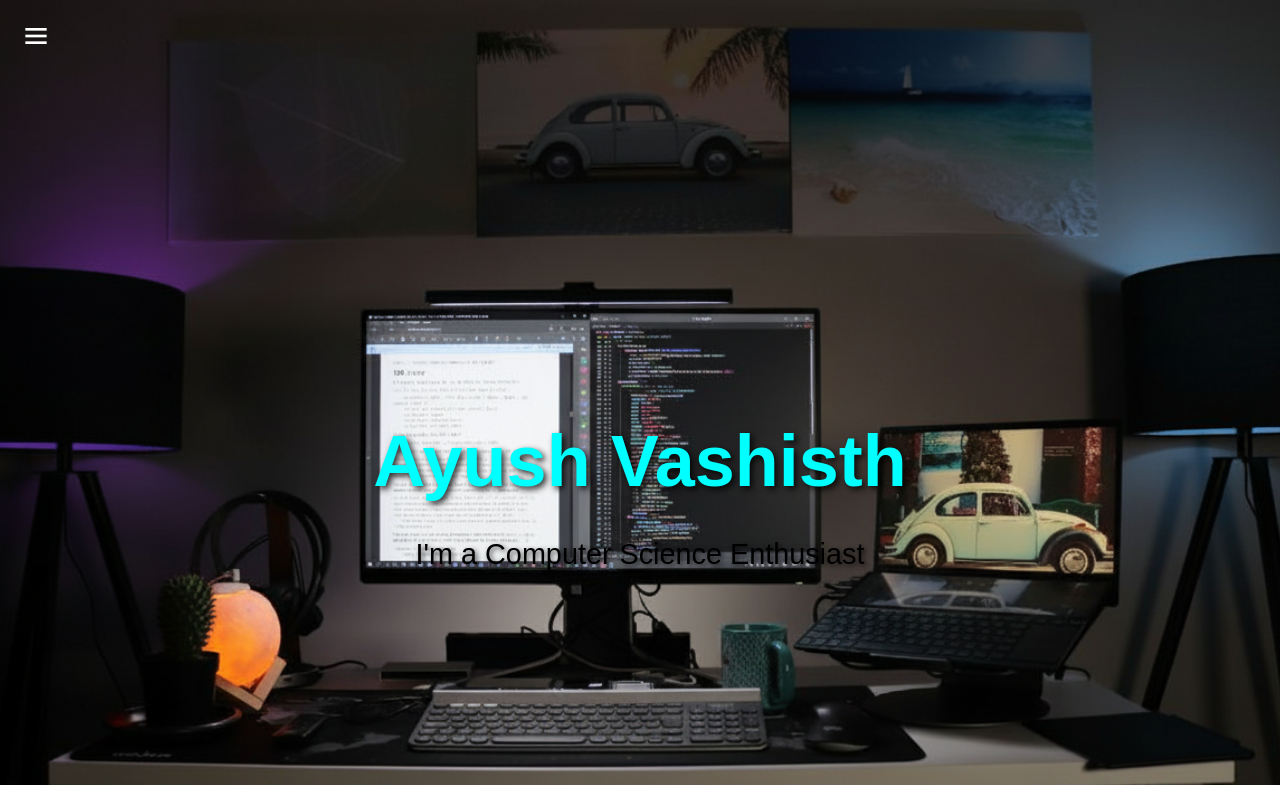
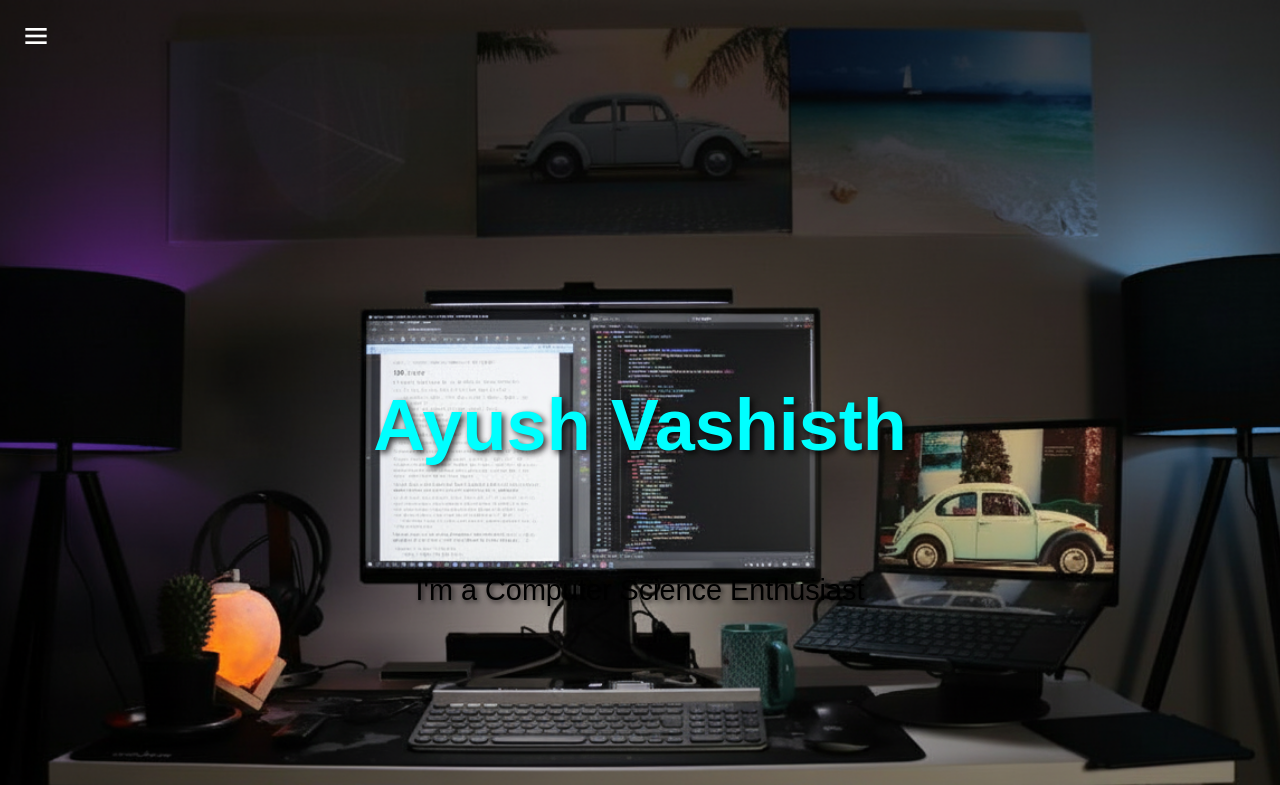
Before and after one commit to ayushvashisth1/ayushvashisth.com, a plain HTML site: page index.html in a window 1280 px wide. Shown: the top 785 px of the page. Drawn offline with nearby package versions, Linux system fonts and the light colour scheme.

Commit message:
Update index.html

```diff
--- a/index.html
+++ b/index.html
@@ -40,7 +40,7 @@
     </nav>
 
    <section id="home" style="background-image: url('images/home2.png'); background-size: cover; background-position: center; display: flex; flex-direction: column; justify-content: center; align-items: center; height: 100vh; text-align: center; padding-top: 10vh;">
-    <h1 style="font-size: 4.5em; color: #00FFFF; text-shadow: 3px 3px 6px rgba(0,0,0,0.8); margin-bottom: 0.1em;">Ayush Vashisth</h1>
+    <h1 style="font-size: 4.5em; color: #00FFFF; text-shadow: 3px 3px 6px rgba(0,0,0,0.8); margin-bottom: 0.1em;">Ayush Vashisth</h1><br><br><br><br>
     <p style="font-size: 1.8em; color: black; text-shadow: 2px 2px 5px rgba(0,0,0,0.7);">I'm a Computer Science Enthusiast</p>
 </section>
     <section id="about" style="background-image: url('images/sabri-tuzcu-wunVFNvqhfE-unsplash.jpg'); background-size: cover; background-position: center; display: flex; flex-direction: column; justify-content: center; align-items: center; height: 100vh; text-align: center; padding-top: 10vh;">
@@ -541,4 +541,5 @@
         });
     </script>
 </body>
+
 </html>
```
